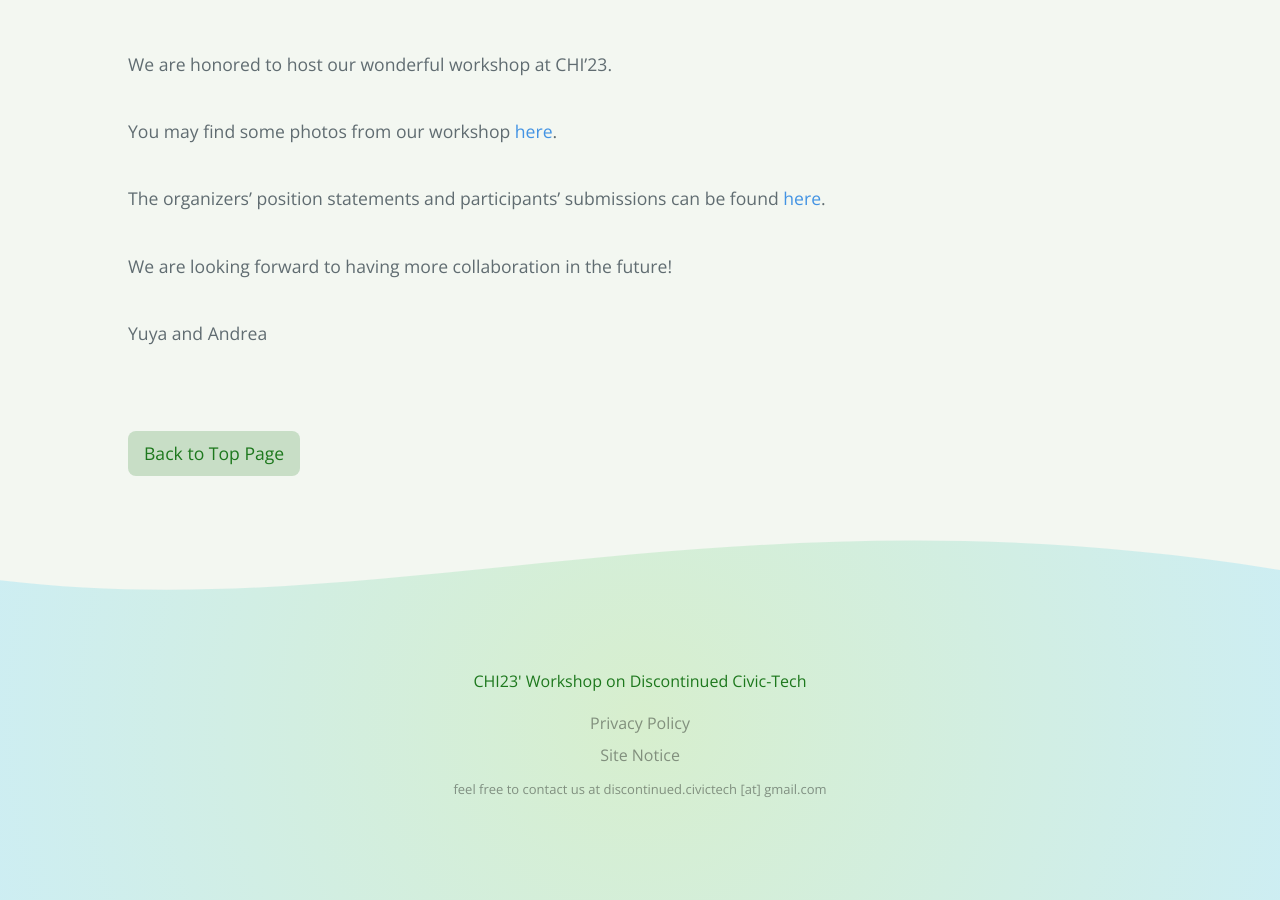
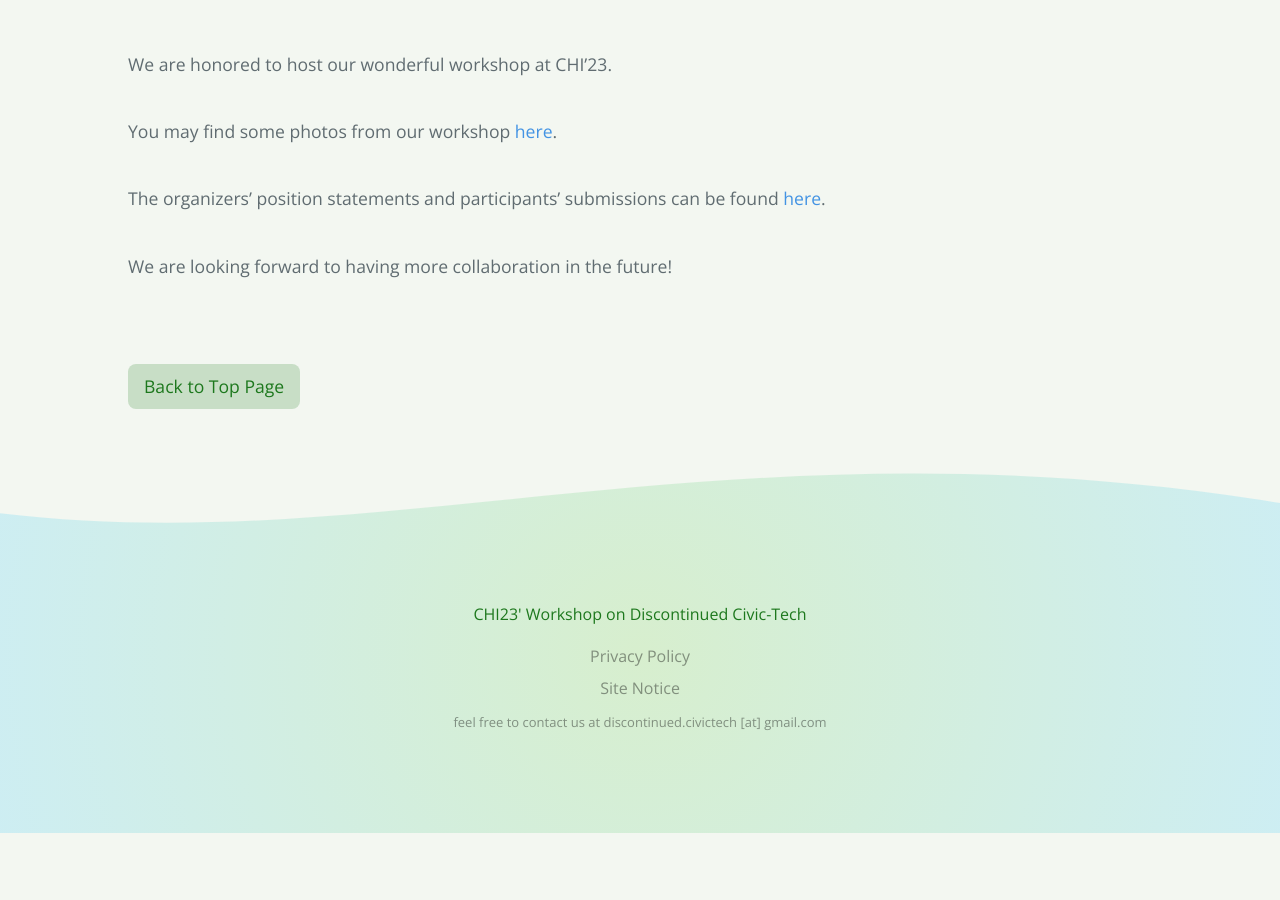
Before and after one commit to discontinued-civictech/discontinued-civictech.github.io, a Jekyll site: the page built from _posts/2023-04-29-thanks-for-participation.md, in a window 1280 px wide and 900 px high, scrolled down 772 px. Built offline with Jekyll 4.4.1, drawn with Linux system fonts in a browser that asks for light colours; after the commit the page ends 1605 px from its top, so only the background shows below that.

Commit message:
fixed lines

```diff
--- a/_posts/2023-04-29-thanks-for-participation.md
+++ b/_posts/2023-04-29-thanks-for-participation.md
@@ -10,5 +10,3 @@ You may find some photos from our workshop <a href="/photos">here</a>.
 The organizers' position statements and participants' submissions can be found <a href="/schedule">here</a>.
 
 We are looking forward to having more collaboration in the future!
-
-Yuya and Andrea
```
